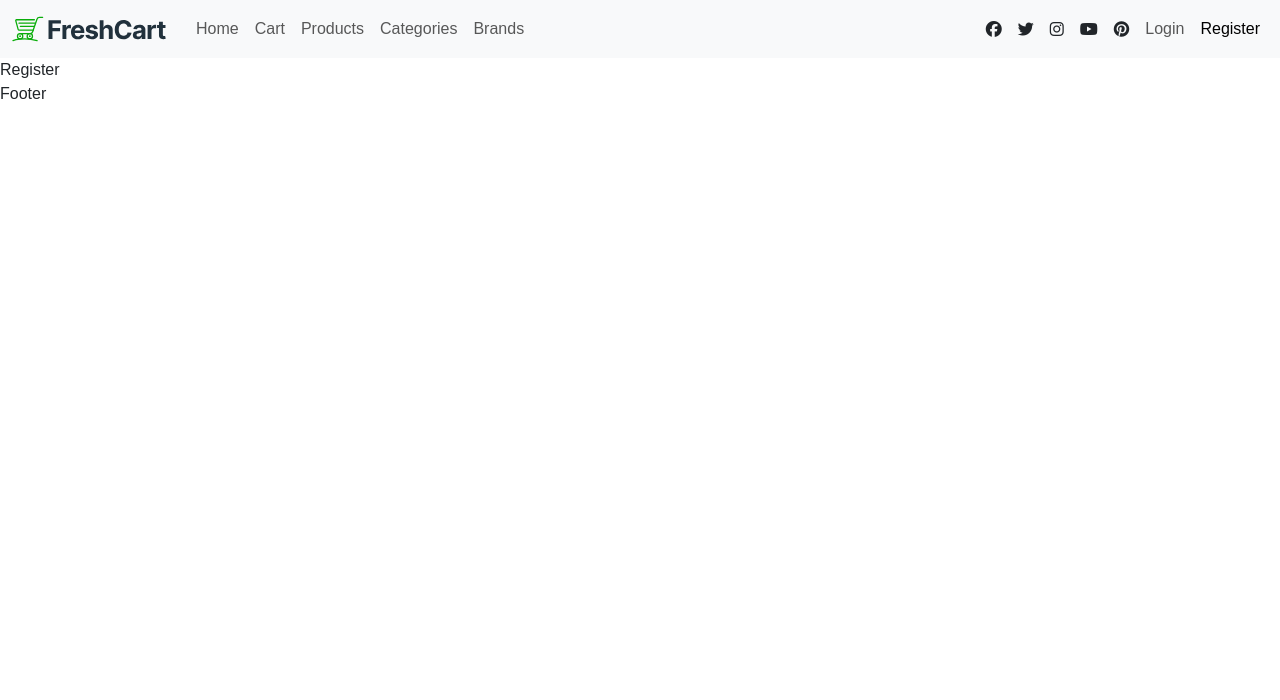
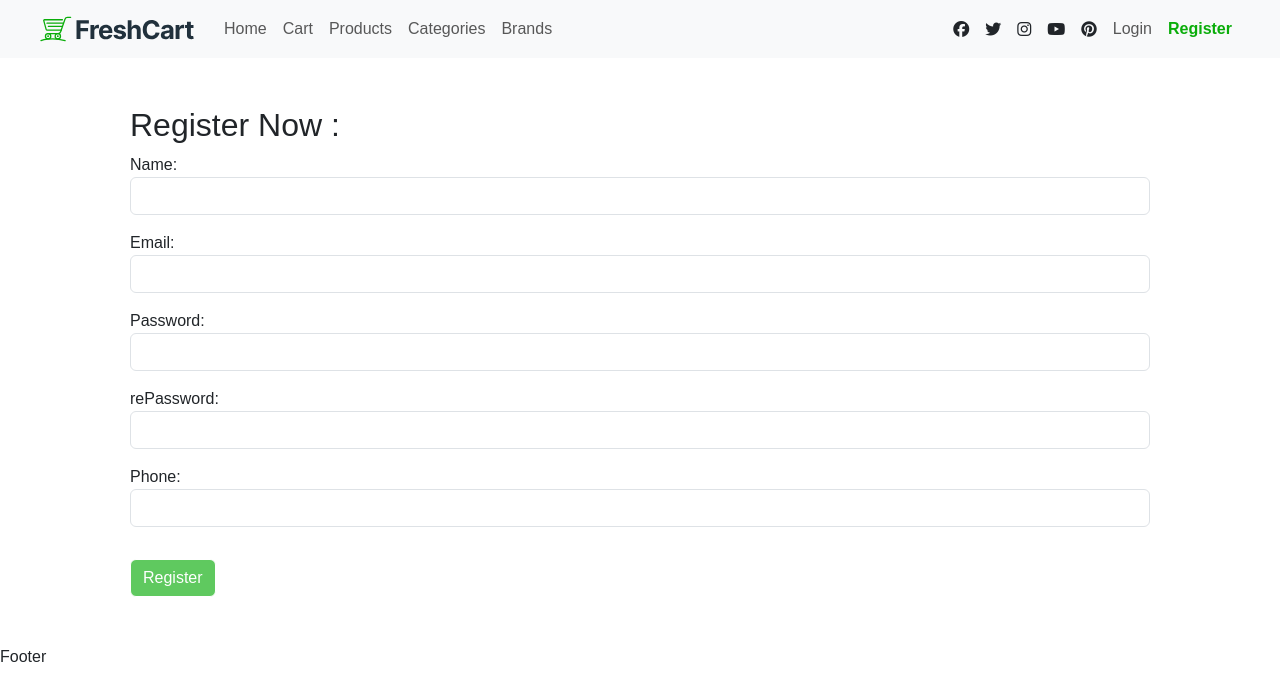
Before and after one commit to mahmoudElziny/Fresh-Cart, a React (Create React App) app: page / in a window 1280 px wide. Shown: the top 700 px of the page. Built offline with nearby package versions, Linux system fonts and the light colour scheme; a web font is replaced by a local one.

Commit message:
Register & Login Components with api handling & validation handling

```diff
--- a/package.json
+++ b/package.json
@@ -9,12 +9,14 @@
     "@testing-library/user-event": "^13.5.0",
     "axios": "^1.7.7",
     "bootstrap": "^5.3.3",
+    "formik": "^2.4.6",
     "jquery": "^3.7.1",
     "react": "^18.3.1",
     "react-dom": "^18.3.1",
     "react-router-dom": "^6.27.0",
     "react-scripts": "5.0.1",
-    "web-vitals": "^2.1.4"
+    "web-vitals": "^2.1.4",
+    "yup": "^1.4.0"
   },
   "scripts": {
     "start": "react-scripts start",
--- a/src/Components/Layout/Layout.jsx
+++ b/src/Components/Layout/Layout.jsx
@@ -7,7 +7,9 @@ export default function Layout() {
   return (
     <>
       <Navbar />
-      <Outlet />
+      <div className="container">
+        <Outlet />
+      </div>
       <Footer />
     </>
   )
--- a/src/Components/Login/Login.jsx
+++ b/src/Components/Login/Login.jsx
@@ -1,7 +1,63 @@
-import React from 'react'
+import axios from 'axios';
+import { useFormik } from 'formik';
+import React, { useState } from 'react';
+import { useNavigate } from 'react-router-dom';
+import * as Yup from 'yup';
 
 export default function Login() {
+
+  let navigate = useNavigate();
+  let [errMessage, setErrMessage ] = useState('');
+  let [loading, setLoading] = useState(true);
+  async function loginForm(value){
+    setLoading(false);
+      let req = await axios.post('https://ecommerce.routemisr.com/api/v1/auth/signin', value)
+      .catch(function (err) {
+        setErrMessage(err.response.data.message);
+        setLoading(true)
+      });
+      if(req?.data.message == 'success'){
+        navigate('/home');
+        setLoading(true);
+      }
+  }
+
+  let validationSchema = Yup.object({
+    email: Yup.string().email('Invalid email address').required('Email is required'),
+    password: Yup.string().required('Password is required').matches(/^(?=.*[a-z])(?=.*[A-Z])(?=.*\d)(?=.*[@$!%*?&])[A-Za-z\d@$!%*?&]{8,}$/, "Enter valid Password"),
+  })
+
+  let formik = useFormik({
+    initialValues: {
+      email: '',
+      password: '',
+    },
+    onSubmit: loginForm,
+    validationSchema
+  })
+
   return (
-    <div>Login</div>
+    <div className='m-5'>
+      <h2>Login Now :</h2>
+      {errMessage != "" ? <div className='alert alert-danger'>{errMessage}</div>: ""}
+      <form onSubmit={formik.handleSubmit}>
+
+        <label htmlFor="email">Email:</label>
+        <input onBlur={formik.handleBlur} onChange={formik.handleChange} className='form-control mb-3' name='email' type="email" id='email'/>
+        {formik.errors.email && formik.touched.email ? <div className='alert alert-danger'>
+          {formik.errors.email}
+        </div>: ""}
+
+        <label htmlFor="password">Password:</label>
+        <input onBlur={formik.handleBlur} onChange={formik.handleChange} className='form-control mb-3' name='password' type="password" id='password'/>
+        {formik.errors.password && formik.touched.password ? <div className='alert alert-danger'>
+          {formik.errors.password}
+        </div>: ""}
+
+        {loading ? <button disabled={!(formik.isValid && formik.dirty)} className=' btn text-white mt-3 bg-main' type='submit'>Login</button>
+        : <button className=' btn text-white mt-3 ms-1 bg-main' type='button'> <i className='fa-solid fa-spinner fa-spin'></i></button> }
+
+      </form>
+    </div>
   )
 }
--- a/src/Components/Register/Register.jsx
+++ b/src/Components/Register/Register.jsx
@@ -1,7 +1,87 @@
-import React from 'react'
+import axios from 'axios';
+import { useFormik } from 'formik';
+import React, { useState } from 'react';
+import { useNavigate } from 'react-router-dom';
+import * as Yup from 'yup';
 
 export default function Register() {
+
+  let navigate = useNavigate();
+  let [errMessage, setErrMessage ] = useState('');
+  let [loading, setLoading] = useState(true);
+  async function registerForm(value){
+    setLoading(false);
+      let req = await axios.post('https://ecommerce.routemisr.com/api/v1/auth/signup', value)
+      .catch(function (err) {
+        setErrMessage(err.response.data.message);
+        setLoading(true)
+      });
+      if(req?.data.message == 'success'){
+        setLoading(true);
+        navigate('/login');
+      }
+  }
+
+  let validationSchema = Yup.object({
+    name: Yup.string().required('Name is required').min(3, "min character is 3").max(16, "max character is 16"),
+    email: Yup.string().email('Invalid email address').required('Email is required'),
+    password: Yup.string().required('Password is required').matches(/^(?=.*[a-z])(?=.*[A-Z])(?=.*\d)(?=.*[@$!%*?&])[A-Za-z\d@$!%*?&]{8,}$/, "Enter valid Password"),
+    rePassword: Yup.string().required("Re Password is required").oneOf([Yup.ref('password')], 'Password does not match'),
+    phone: Yup.string().required('Phone is required').matches(/^01[0-2,5]{1}[0-9]{8}$/),
+  })
+
+  let formik = useFormik({
+    initialValues: {
+      name: '',
+      phone: '',
+      email: '',
+      password: '',
+      rePassword: '',
+    },
+    onSubmit: registerForm,
+    validationSchema
+  })
+
   return (
-    <div>Register</div>
+    <div className='m-5'>
+      <h2>Register Now :</h2>
+      {errMessage != "" ? <div className='alert alert-danger'>{errMessage}</div>: ""}
+      <form onSubmit={formik.handleSubmit}>
+
+        <label htmlFor="name">Name:</label>
+        <input onBlur={formik.handleBlur} onChange={formik.handleChange} className='form-control mb-3' name='name' type="text" id='name'/>
+        {formik.errors.name && formik.touched.name ? <div className='alert alert-danger'>
+          {formik.errors.name}
+        </div>: ""}
+
+        <label htmlFor="email">Email:</label>
+        <input onBlur={formik.handleBlur} onChange={formik.handleChange} className='form-control mb-3' name='email' type="email" id='email'/>
+        {formik.errors.email && formik.touched.email ? <div className='alert alert-danger'>
+          {formik.errors.email}
+        </div>: ""}
+
+        <label htmlFor="password">Password:</label>
+        <input onBlur={formik.handleBlur} onChange={formik.handleChange} className='form-control mb-3' name='password' type="password" id='password'/>
+        {formik.errors.password && formik.touched.password ? <div className='alert alert-danger'>
+          {formik.errors.password}
+        </div>: ""}
+
+        <label htmlFor="rePassword">rePassword:</label>
+        <input onBlur={formik.handleBlur} onChange={formik.handleChange} className='form-control mb-3' name='rePassword' type="password" id='rePassword'/>
+        {formik.errors.rePassword && formik.touched.rePassword ? <div className='alert alert-danger'>
+          {formik.errors.rePassword}
+        </div>: ""}
+
+        <label htmlFor="phone">Phone:</label>
+        <input onBlur={formik.handleBlur} onChange={formik.handleChange} className='form-control mb-3' name='phone' type="tel" id='phone'/>
+        {formik.errors.phone && formik.touched.phone ? <div className='alert alert-danger'>
+          {formik.errors.phone}
+        </div>: ""}
+
+        {loading ? <button disabled={!(formik.isValid && formik.dirty)} className=' btn text-white mt-3 bg-main' type='submit'>Register</button>
+        : <button className=' btn text-white mt-3 ms-1 bg-main' type='button'> <i className='fa-solid fa-spinner fa-spin'></i></button> }
+
+      </form>
+    </div>
   )
 }
--- a/src/index.css
+++ b/src/index.css
@@ -24,6 +24,12 @@ a , a:hover{
     color: black;
     text-decoration: none;
 }
+
+.active {
+  color: var(--main-color) !important;
+  font-weight: 900;
+}
+
 .product:hover
 {
     box-shadow: var(--shadow);
@@ -61,3 +67,7 @@ a , a:hover{
 .loading{
     z-index: 405;
 }
+
+.container-fluid {
+  --bs-gutter-x: 5rem;
+}
```
Also changed, not shown: 1 other file (tests, documents, lock files or other folders).
